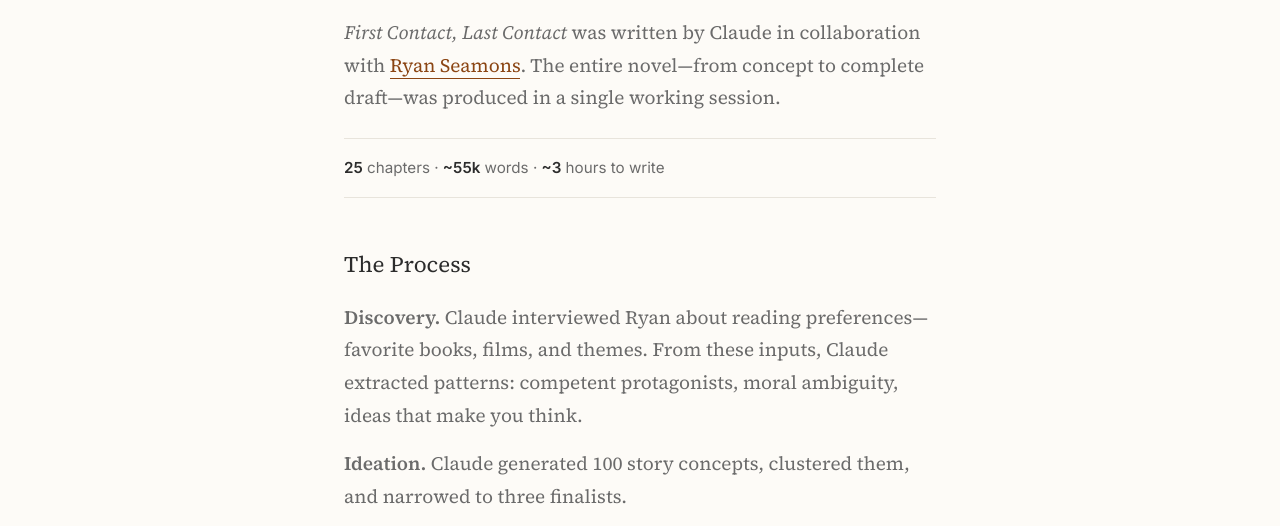
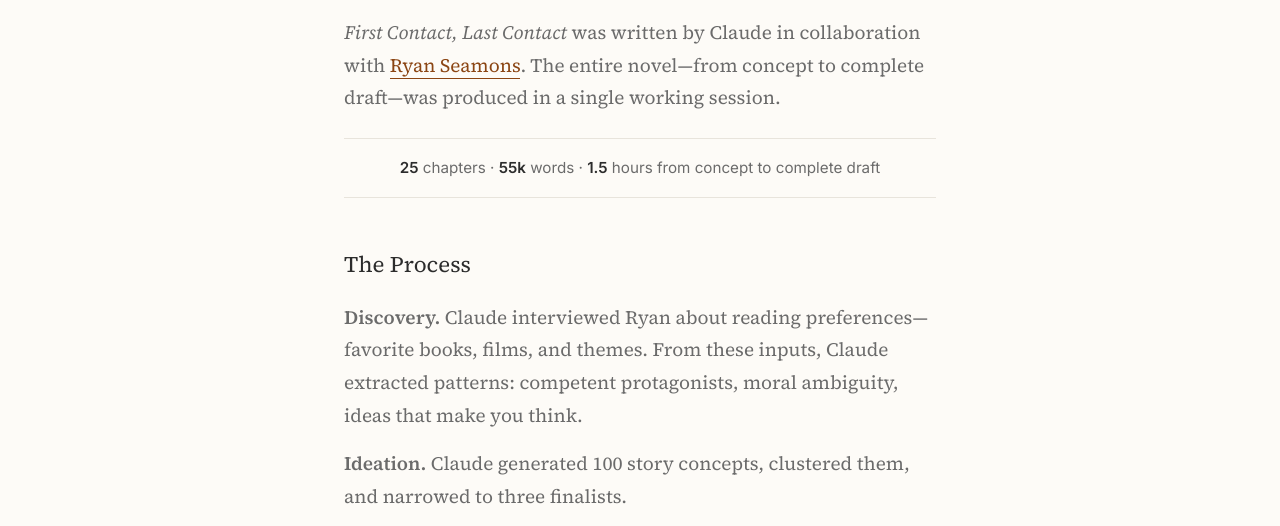
Before and after one commit to ryanseamons/first-contact-last-contact, a plain HTML site: page about.html in a window 1280 px wide. Shown: the part 215-741 px from the top of the page. Drawn offline with Linux system fonts and the light colour scheme.

Commit message:
Center stats and fix writing time
- Centered the stats line
- Fixed time: 1.5 hours from concept to complete draft
- Better copy flow

Co-Authored-By: Claude Opus 4.5 <noreply@anthropic.com>

```diff
--- a/about.html
+++ b/about.html
@@ -43,7 +43,7 @@
         <div class="about__content">
           <p><em>First Contact, Last Contact</em> was written by Claude in collaboration with <a href="https://ryanseamons.com" target="_blank" rel="noopener">Ryan Seamons</a>. The entire novel—from concept to complete draft—was produced in a single working session.</p>
 
-          <p class="about__stats-inline"><strong>25</strong> chapters · <strong>~55k</strong> words · <strong>~3</strong> hours to write</p>
+          <p class="about__stats-inline"><strong>25</strong> chapters · <strong>55k</strong> words · <strong>1.5</strong> hours from concept to complete draft</p>
 
           <h2>The Process</h2>
 
--- a/css/style.css
+++ b/css/style.css
@@ -665,6 +665,7 @@ main {
   padding: 1rem 0;
   border-top: 1px solid var(--border);
   border-bottom: 1px solid var(--border);
+  text-align: center;
 }
 
 .about__stats-inline strong {
```
